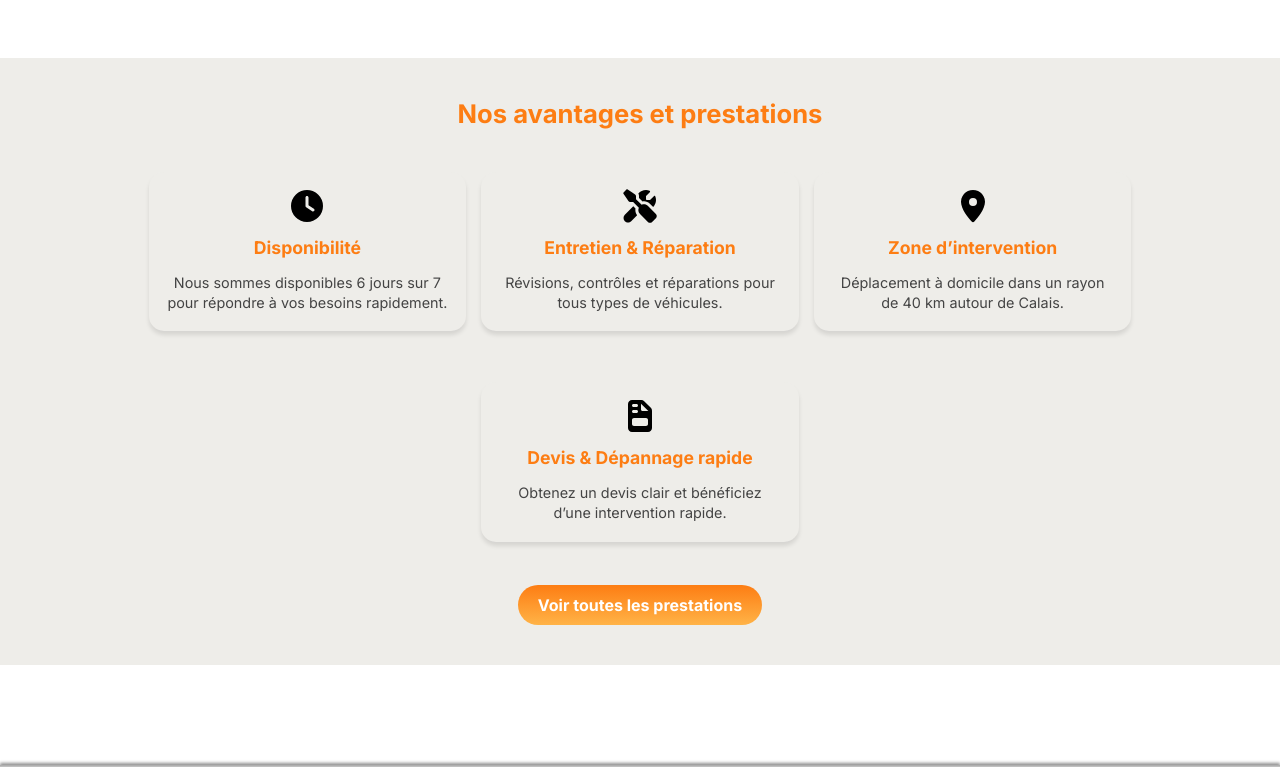
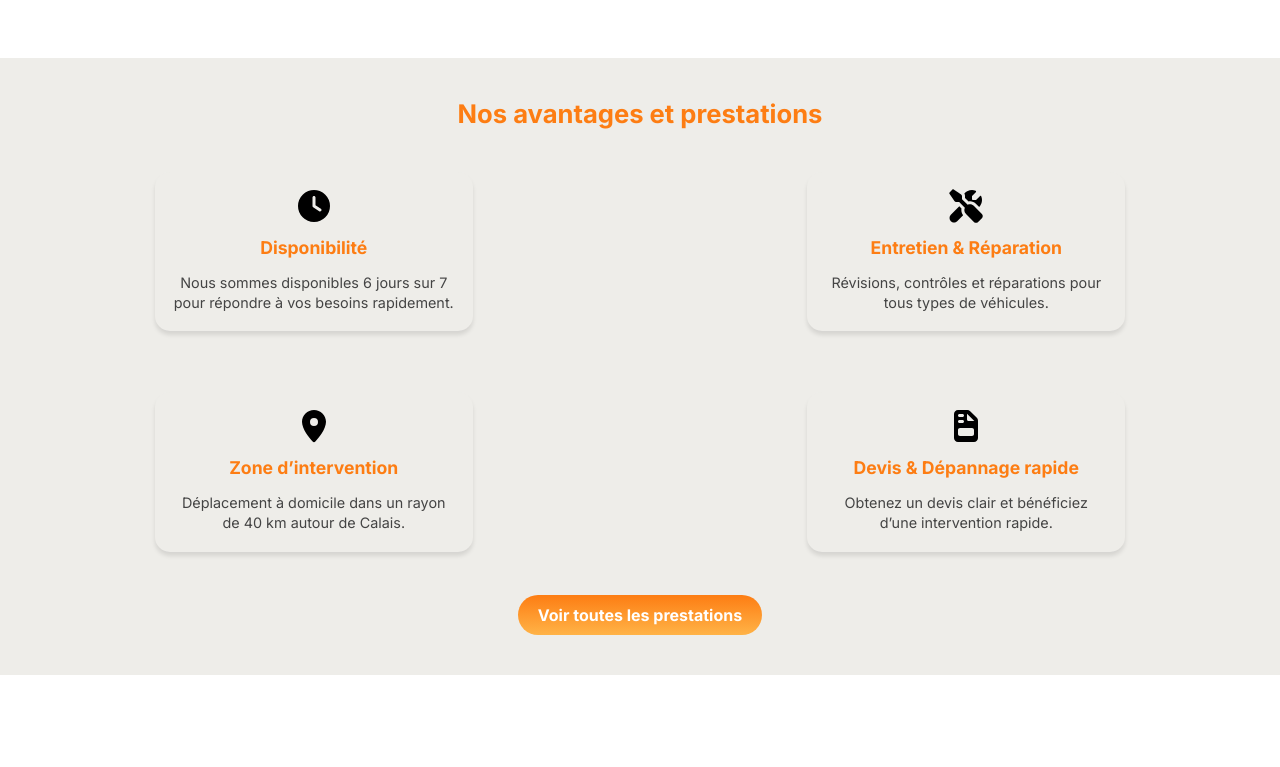
Before and after one commit to JHochart0/DEPAN-AUTO-62, a React (Vite) app: page /#/ in a window 1280 px wide. Shown: the part 1840-2607 px from the top of the page. Built offline with nearby package versions, Linux system fonts and the light colour scheme.

Commit message:
fixed services & benefits section on landscape responsive homepage

```diff
--- a/src/css/Home.css
+++ b/src/css/Home.css
@@ -351,6 +351,7 @@
     .home-contact-section {
         margin: 60px auto;
         padding: 20px 25px;
+        max-width: 1000px;
     }
 
     .home-contact-section h1 {
@@ -400,7 +401,10 @@
     }
 
     .home-services-cards {
-        gap: 15px;
+        display: grid;
+        grid-template-columns: repeat(2, 1fr);
+        gap: 25px;
+        justify-items: center;
     }
 
     .service-card {
@@ -557,6 +561,7 @@
     .home-services-section {
         padding: 30px 15px;
         margin-top: 30px;
+
     }
 
     .home-services-title {
@@ -566,6 +571,9 @@
 
     .home-services-cards {
         gap: 10px;
+        display: grid;
+        grid-template-columns: repeat(2, 1fr);
+        justify-items: center;
     }
 
     .service-card {
```
